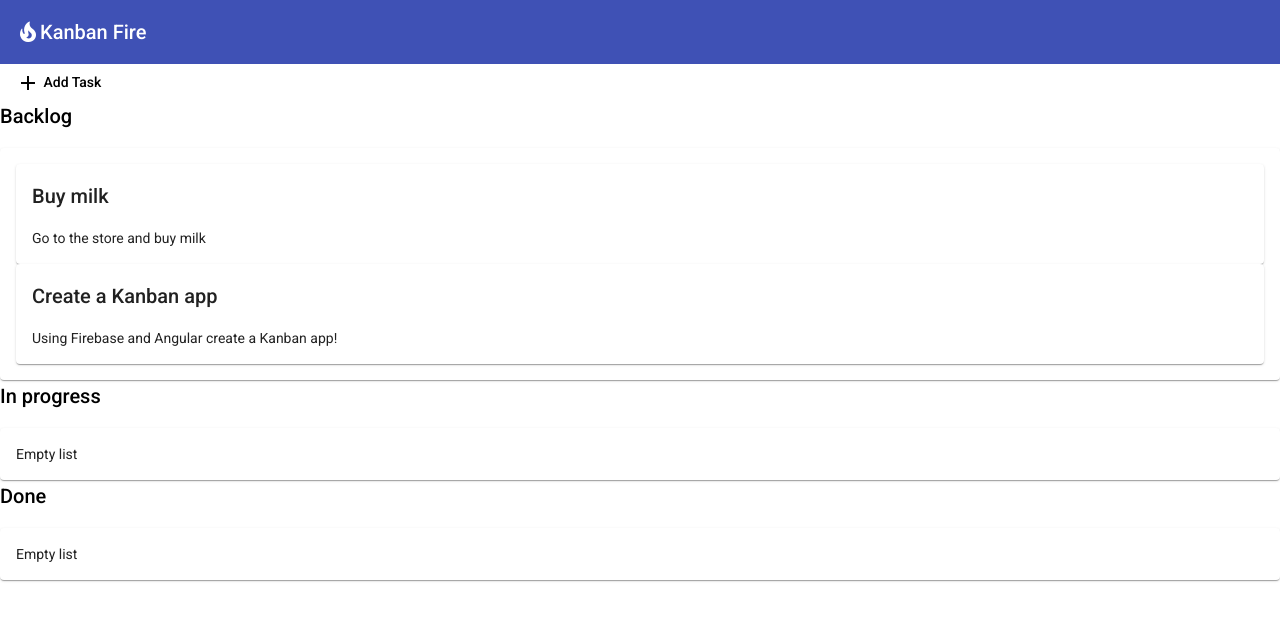
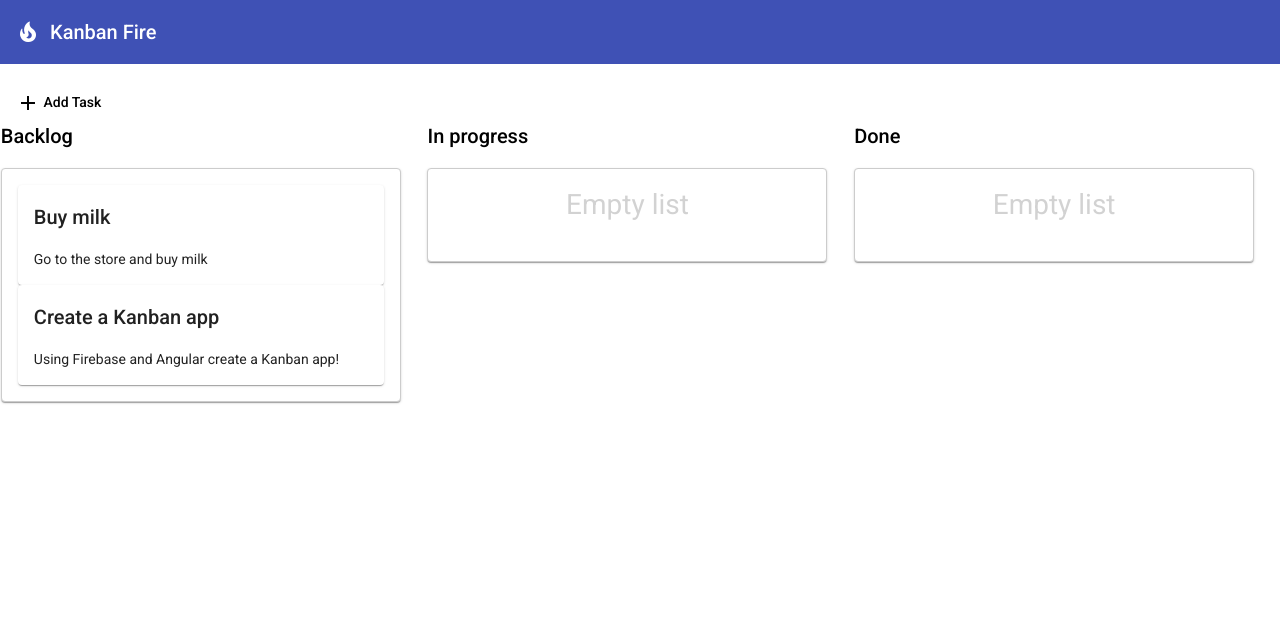
Before and after one commit to ivovandaalen/kanban-fire, an Angular app: page / in a window 1280 px wide. Shown: the top 620 px of the page. Built offline with nearby package versions, Linux system fonts and the light colour scheme.

Commit message:
8. Editing and deleting tasks

```diff
--- a/src/app/app.component.css
+++ b/src/app/app.component.css
@@ -0,0 +1,56 @@
+mat-toolbar {
+    margin-bottom: 20px;
+}
+
+mat-toolbar > span {
+    margin-left: 10px;
+}
+
+.content-wrapper {
+    max-width: 1400px;
+    margin: auto;
+}
+
+.container-wrapper {
+    display: flex;
+    justify-content: space-around;
+}
+
+.container {
+    width: 400px;
+    margin: 0 25px 25px 0;
+}
+
+.list {
+    border: solid 1px #ccc;
+    min-height: 60px;
+    border-radius: 4px;
+}
+
+app-new-task {
+    margin-bottom: 30px;
+}
+
+.empty-label {
+    font-size: 2em;
+    padding-top: 10px;
+    text-align: center;
+    opacity: 0.2;
+}
+
+.cdk-drag-animating {
+    transition: transform 250ms;
+}
+
+.cdk-drag-placeholder {
+    opacity: 0;
+}
+
+:host {
+    display: block;
+}
+
+.item {
+    margin-bottom: 10px;
+    cursor: pointer;
+}
--- a/src/app/app.component.ts
+++ b/src/app/app.component.ts
@@ -24,7 +24,24 @@
   inProgress: Task[] = [];
   done: Task[] = [];
 
-  editTask(list: string, task:Task): void {}
+  editTask(list: 'done' | 'todo' | 'inProgress', task: Task): void {
+    const dialogRef = this.dialog.open(TaskDialogComponent, {
+      width: '270px',
+      data: {
+        task,
+        enableDelete: true,
+      },
+    });
+    dialogRef.afterClosed().subscribe((result: TaskDialogResult) => {
+      const dataList = this[list];
+      const taskIndex = dataList.indexOf(task);
+      if (result.delete) {
+        dataList.splice(taskIndex, 1);
+      } else {
+        dataList[taskIndex] = task;
+      }
+    });
+  }
 
   drop(event: CdkDragDrop<Task[]|null>): void {
     if (event.previousContainer === event.container) {
--- a/src/app/task-dialog/task-dialog.component.html
+++ b/src/app/task-dialog/task-dialog.component.html
@@ -1,14 +1,22 @@
 <mat-form-field>
     <mat-label>Title</mat-label>
     <input matInput cdkFocusInitial [(ngModel)]="data.task.title" />
-  </mat-form-field>
+</mat-form-field>
 
-  <mat-form-field>
+<mat-form-field>
     <mat-label>Description</mat-label>
     <textarea matInput [(ngModel)]="data.task.description"></textarea>
-  </mat-form-field>
+</mat-form-field>
 
-  <div mat-dialog-actions>
+<div mat-dialog-actions>
     <button mat-button [mat-dialog-close]="{ task: data.task }">OK</button>
     <button mat-button (click)="cancel()">Cancel</button>
-  </div>
+    <button
+        *ngIf="data.enableDelete"
+        mat-fab
+        color="primary"
+        aria-label="Delete"
+        [mat-dialog-close]="{ task: data.task, delete: true }">
+        <mat-icon>delete</mat-icon>
+    </button>
+</div>
```
